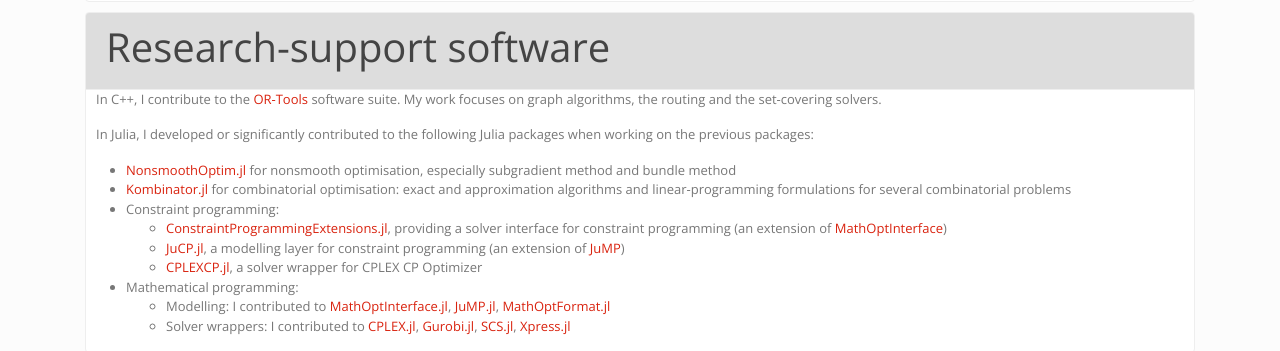
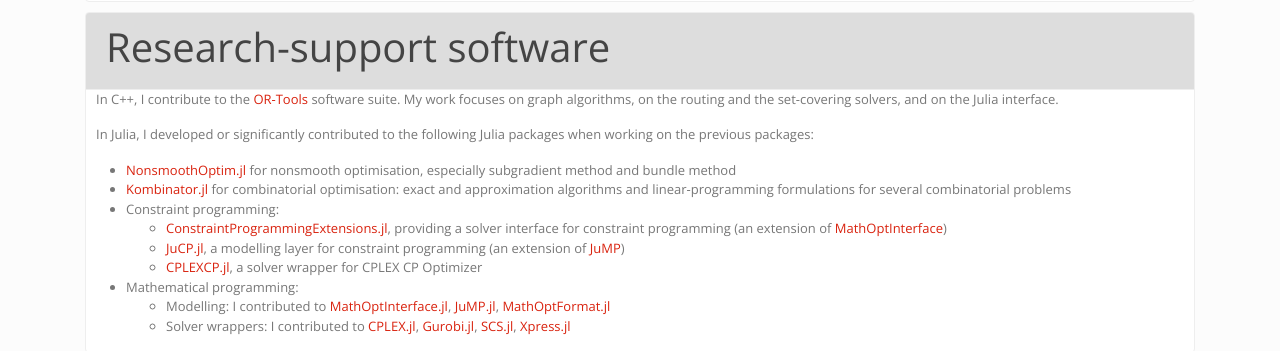
Before and after one commit to dourouc05/dourouc05.github.io, a Jekyll site: the page built from software.md, in a window 1280 px wide. Shown: the part 313-664 px from the top of the page. Built offline with Jekyll 4.4.1, drawn with Linux system fonts in a browser that asks for light colours; a script that is not in the unit is left out.

Commit message:
OR-Tools

```diff
--- a/software.md
+++ b/software.md
@@ -18,7 +18,7 @@ I co-developed the [RAL Python package](https://github.com/SAWassermann/RAL) for
 {% include card_end.html %}
 {% include card_begin.html title="Research-support software" id="research-support-software" %}
 
-In C++, I contribute to the [OR-Tools](https://or-tools.org) software suite. My work focuses on graph algorithms, the routing and the set-covering solvers.
+In C++, I contribute to the [OR-Tools](https://or-tools.org) software suite. My work focuses on graph algorithms, on the routing and the set-covering solvers, and on the Julia interface.
 
 In Julia, I developed or significantly contributed to the following Julia packages when working on the previous packages:
 
```
